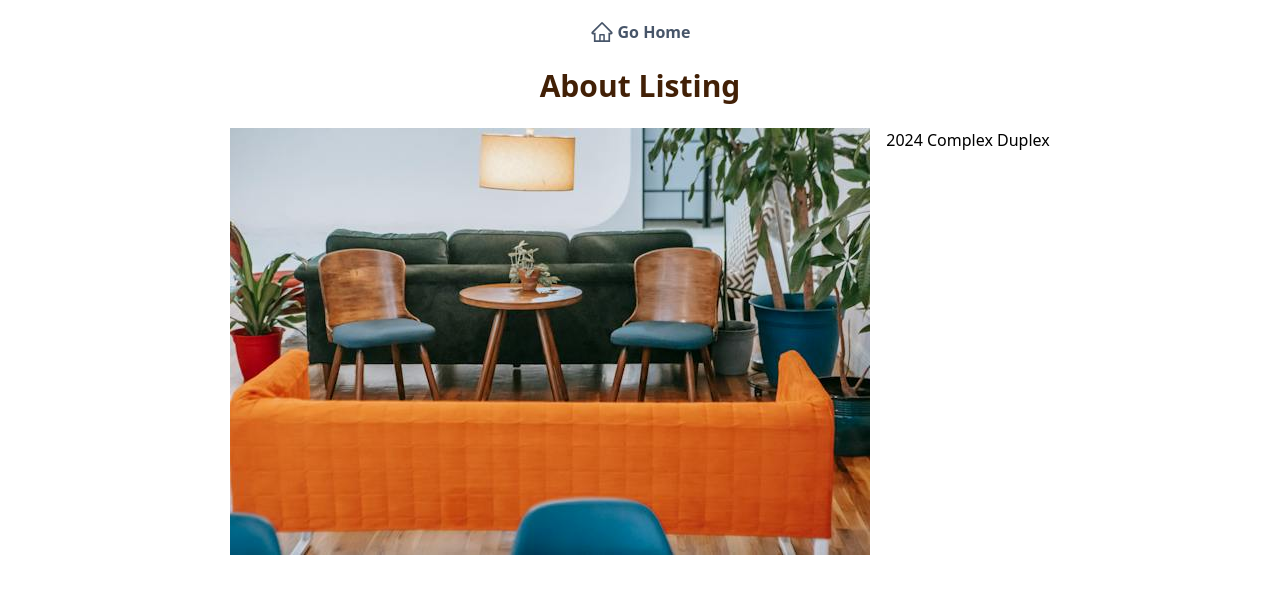
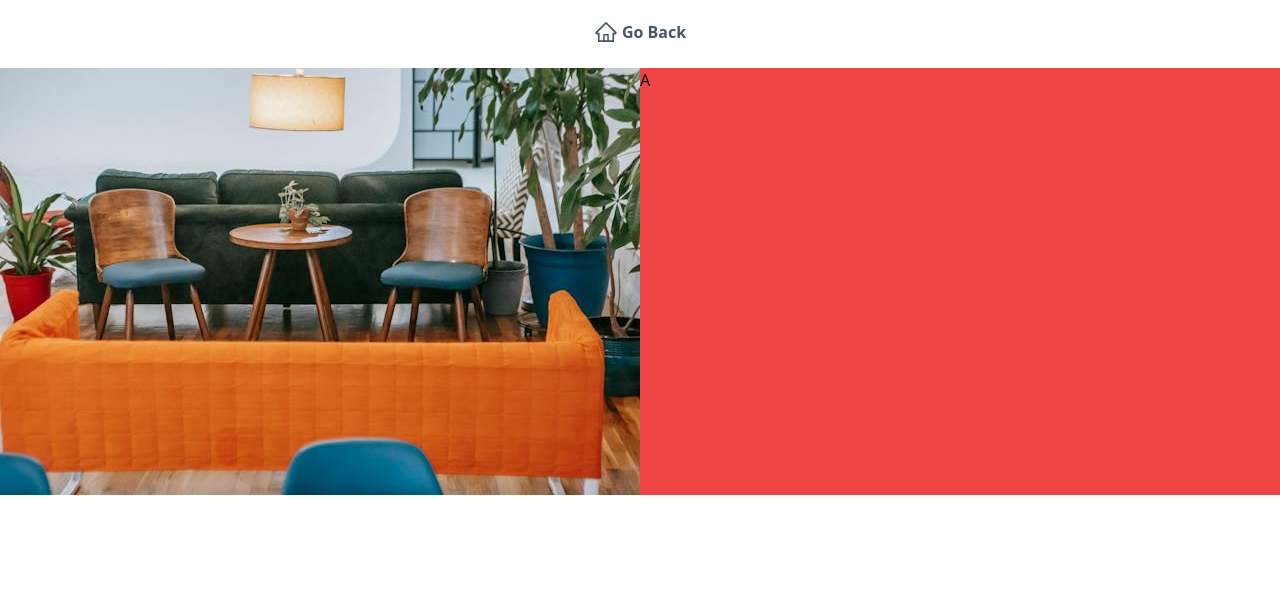
Before and after one commit to De-Hype/property-pulse, a React (Vite) app in the folder vite-project/: page /about/2 in a window 1280 px wide. Shown: the top 594 px of the page. Built offline with nearby package versions, Linux system fonts and the light colour scheme.

Commit message:
Changes dtuff

```diff
--- a/vite-project/package.json
+++ b/vite-project/package.json
@@ -19,10 +19,12 @@
     "firebase": "^10.7.1",
     "js-cookie": "^3.0.5",
     "react": "^18.2.0",
+    "react-countup": "^6.5.3",
     "react-dom": "^18.2.0",
     "react-icons": "^4.12.0",
     "react-redux": "^8.1.3",
     "react-router-dom": "^6.19.0",
+    "react-scroll-trigger": "^0.6.14",
     "sonner": "^1.2.0"
   },
   "devDependencies": {
--- a/vite-project/src/Components/FindDeal.tsx
+++ b/vite-project/src/Components/FindDeal.jsx
@@ -1,8 +1,12 @@
 import virtual from "../assets/Eastery/virtual.svg";
 import apply from "../assets/Eastery/apply.svg";
 import deals from "../assets/Eastery/deals.svg";
+import CountUp from "react-countup";
+import { useState } from "react";
+import ScrollTrigger from "react-scroll-trigger";
+const FindDeal = () => {
+  const [counterState, setCounterState] = useState(false)
 
-const FindDeal = () => {
   return (
     <div className=" px-20 tab:px-5 gap-4 py-10 bg-blue-950 text-white w-full">
       <div className="w-full grid grid-cols-2 tab:flex tab:flex-col tab:gap-4">
@@ -51,20 +55,28 @@ const FindDeal = () => {
         </div>
       </div>
       <div className="flex items-center border-t pt-7 justify-center">
+      <ScrollTrigger onEnter={()=> setCounterState(true)} onExit={()=> setCounterState(false)}>
+
         <div className="grid grid-cols-3 gap-2 tab:grid-cols-1 tab:gap-5">
           <div className="flex flex-col items-center gap-1 pr-2">
-            <h3 className="font-bold text-2xl text-center">7.4%</h3>
+            <h3 className="font-bold text-2xl text-center">
+            {counterState && <CountUp start={1} end={7} duration={3} />}.4%</h3>
             <p className="text-center text-xs text-slate-200 font-extralight">Property return rate</p>
           </div>
           <div className="flex flex-col items-center gap-1 border-x tab:border-y tab:border-x-0 tab:py-3 px-2">
-            <h3 className="font-bold text-2xl text-center">3,856</h3>
+            <h3 className="font-bold text-2xl text-center">
+            {counterState && <CountUp start={3000} end={3857} duration={3} />}
+            </h3>
             <p className="text-center text-xs text-slate-200 font-extralight">Property In Sell & Rent</p>
           </div>
           <div className="flex flex-col items-center px-2 gap-1">
-            <h3 className="font-bold text-2xl text-center">2,540</h3>
+            <h3 className="font-bold text-2xl text-center">
+            {counterState && <CountUp start={2000} end={2540} duration={3} />}
+            </h3>
             <p className="text-center text-xs text-slate-200 font-extralight">Daily Completed Transactions</p>
           </div>
         </div>
+        </ScrollTrigger>
       </div>
     </div>
   );
--- a/vite-project/src/Components/Header.tsx
+++ b/vite-project/src/Components/Header.tsx
@@ -16,7 +16,7 @@ const Header = () => {
     setUserShow(!usershow);
   };
   //const user = Cookies.get("pulse_user");
-  const user = false;
+  const user = true;
   return (
     <header className="bg-purple-50">
       <div className="flex items-center justify-between px-6 py-3">
@@ -53,7 +53,7 @@ const Header = () => {
         {user ? (
           <nav
             id="user-header"
-            className=" tab:hidden relative"
+            className="cursor-pointer tab:hidden relative"
             onClick={handleUserShow}
           >
             <img
--- a/vite-project/src/Components/Hero.tsx
+++ b/vite-project/src/Components/Hero.jsx
@@ -7,7 +7,11 @@ import quotation from "../assets/Eastery/quotation.svg";
 import logo from "../assets/Eastery/logo.svg";
 import heroImg from "../assets/Eastery/heroImg.png";
 import heroTestimonial from "../assets/Eastery/heroTestimonial.png";
+import CountUp from "react-countup";
+import { useState } from "react";
+import ScrollTrigger from "react-scroll-trigger";
 const Hero = () => {
+  const [counterState, setCounterState] = useState(false)
   return (
     <div className="pl-12 pt-9 tab:px-3 tab:py-4 bg-purple-100  flex tab:flex-col">
       <div className="w-1/2 tab:text-center tab:w-full flex flex-col gap-3">
@@ -49,22 +53,25 @@ const Hero = () => {
             </form>
           </div>
         </div>
+        <ScrollTrigger onEnter={()=> setCounterState(true)} onExit={()=> setCounterState(false)}>
         <div className="grid grid-cols-2">
           <div className="text-left">
             <img src={renters} alt="" />
-            <h3 className="text-purple-700 font-medium">50K+ renters</h3>
+            <h3 className="text-purple-700 font-medium">
+              {counterState && <CountUp start={5} end={50} duration={3} />}K+ renters</h3>
             <p className="font-normal text-xs">believe in our services</p>
           </div>
           <div className="">
             <img src={properties} alt="" />
             <h3 className="text-purple-700 font-medium text-left">
-              10K+ properties
+            {counterState && <CountUp start={1} end={15} duration={2.75} />}K+ properties
             </h3>
             <p className="font-normal text-xs text-left">
               and house ready for occupancy
             </p>
           </div>
         </div>
+        </ScrollTrigger>
       </div>
       <div className="sm:hidden relative ">
         <img src={heroImg} className="h-full" alt="Hero image for est" />
--- a/vite-project/src/Pages/AboutListing.tsx
+++ b/vite-project/src/Pages/AboutListing.tsx
@@ -1,29 +1,21 @@
-
 import { AiOutlineHome } from "react-icons/ai";
 import { Link } from "react-router-dom";
 import Cart_One from "../assets/Cart_One.jpg";
-//Here we will have the picture of the listing
-//Here we will have a few text about the listing
 const AboutListing = () => {
   return (
     <div className="flex items-center flex-col gap-6 min-h-screen">
-    <Link
-      to="/"
-      className="flex mt-5 font-bold text-slate-600 items-center gap-1 hover:text-yellow-700 hover:underline"
-    >
-      <AiOutlineHome className="text-2xl" /> <span>Go Home</span>
-    </Link>
-    <h3 className="text-center font-bold text-3xl  text-yellow-950">
-      About Listing
-    </h3>
-    <div className="flex justify-between gap-4 px-3 ">
-      <img src={Cart_One} alt="" className="h-1/3" />
-      <div className="flex items-center flex-col">
-        <h3 className="">2024 Complex Duplex</h3>
+      <Link
+        to="/store"
+        className="flex mt-5 font-bold text-slate-600 items-center gap-1 hover:text-yellow-700 hover:underline"
+      >
+        <AiOutlineHome className="text-2xl" /> <span>Go Back</span>
+      </Link>
+      <div className="w-full flex bg-red-500">
+        <div className=""><img src={Cart_One} alt="" /></div>
+        <div className="">A</div>
       </div>
     </div>
-    </div>
-  )
-}
+  );
+};
 
-export default AboutListing
+export default AboutListing;
--- a/vite-project/src/Pages/Home.tsx
+++ b/vite-project/src/Pages/Home.tsx
@@ -1,5 +1,5 @@
 import Header from "../Components/Header"
-import Hero from "../Components/Hero"
+import Hero from "../Components/Hero.Jsx"
 import FindHome from "../Components/FindHome"
 import MarketPlace from "../Components/MarketPlace"
 import Footer from "../Components/Footer"
--- a/vite-project/tsconfig.json
+++ b/vite-project/tsconfig.json
@@ -5,6 +5,7 @@
     "lib": ["ES2020", "DOM", "DOM.Iterable"],
     "module": "ESNext",
     "skipLibCheck": true,
+    "preserveSymlinks": false,
 
     /* Bundler mode */
     "moduleResolution": "bundler",
```
Also changed, not shown: 1 other file (tests, documents, lock files or other folders).
